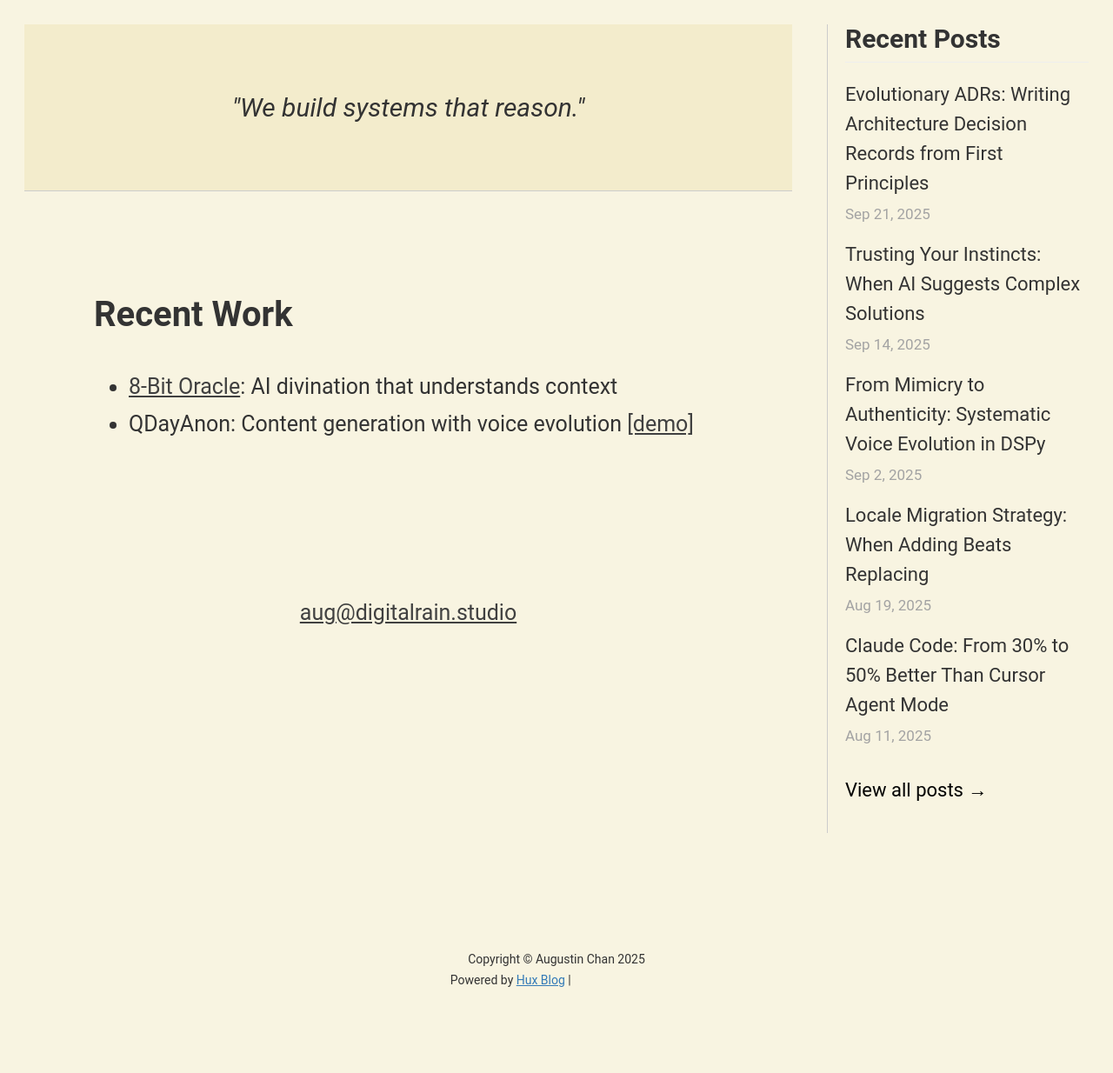
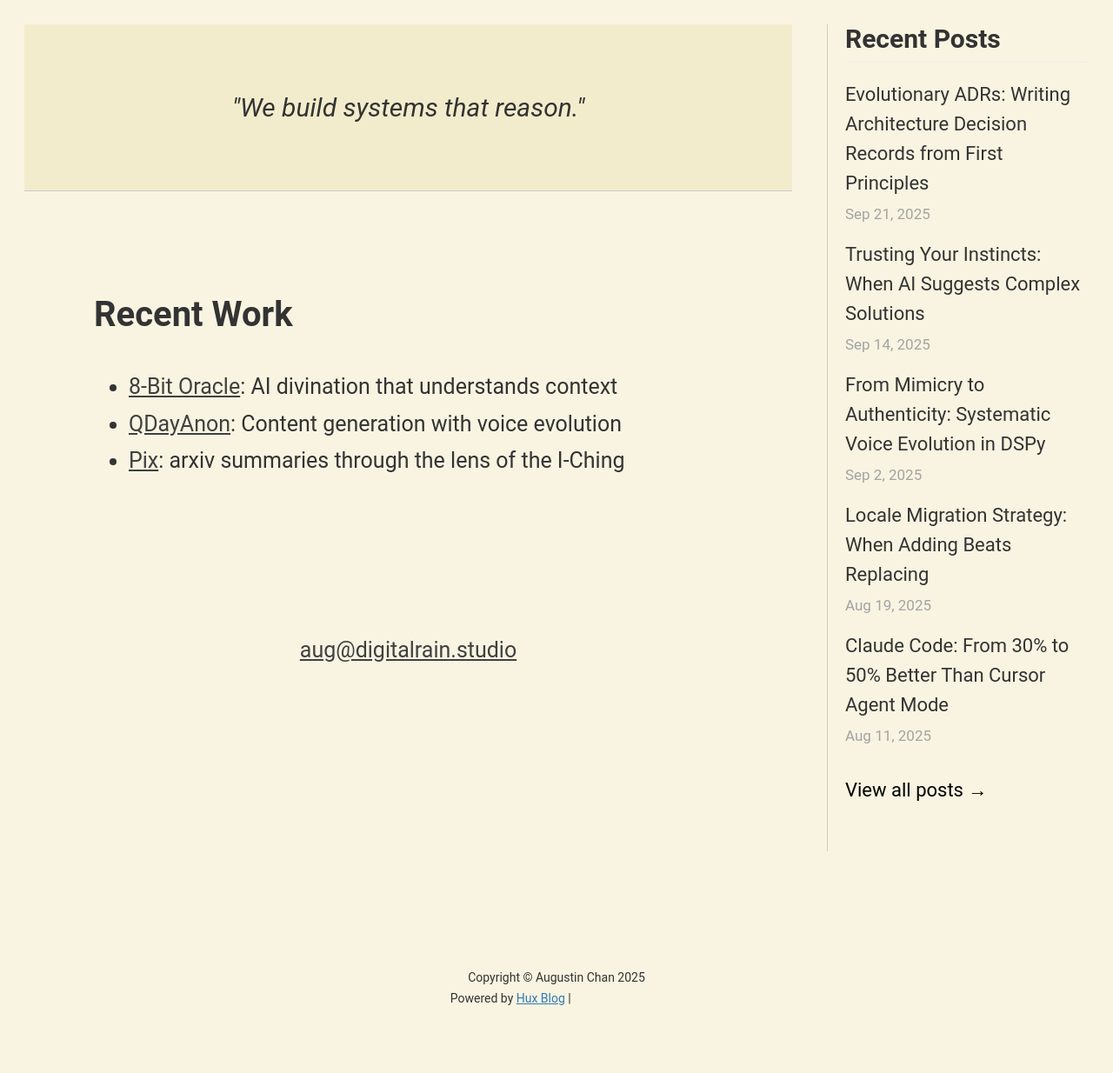
Before and after one commit to augchan42/augchan42.github.io, a Jekyll site: the page built from offerings/index.html, in a window 1280 px wide. Shown: the whole page at 87% size. Built offline with Jekyll 4.4.1, drawn with Linux system fonts in a browser that asks for light colours; some web fonts are replaced; comment, search, counter and statistics services are not loaded; before the commit the page ends 1212 px from its top, so only the background shows below that; grey boxes are pictures that could not be loaded.

Commit message:
Update offerings page in index.html: Simplified title and description for clarity, and revised project listings to enhance presentation. Added new project link for Pix, while reformatting QDayAnon entry for consistency.

```diff
--- a/offerings/index.html
+++ b/offerings/index.html
@@ -21,7 +21,8 @@
     <h2 class="portfolio-section-title">Recent Work</h2>
     <ul class="portfolio-text">
       <li><a href="https://8bitoracle.ai" class="portfolio-link" target="_blank">8-Bit Oracle</a>: AI divination that understands context</li>
-      <li>QDayAnon: Content generation with voice evolution <a href="https://youtu.be/zwCkolHesoA" class="portfolio-link" target="_blank">[demo]</a></li>
+      <li><a href="https://youtu.be/zwCkolHesoA" class="portfolio-link" target="_blank">QDayAnon</a>: Content generation with voice evolution </li>
+      <li><a href="https://x.com/pixdotpink"" class="portfolio-link" target="_blank">Pix</a>: arxiv summaries through the lens of the I-Ching  </li>
     </ul>
   </section>
 
```
Also changed, not shown: other parts of offerings/index.html (+2 -2 lines).
